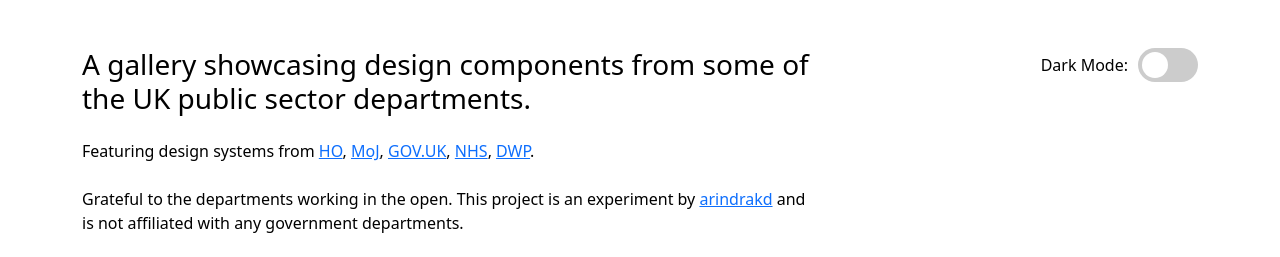
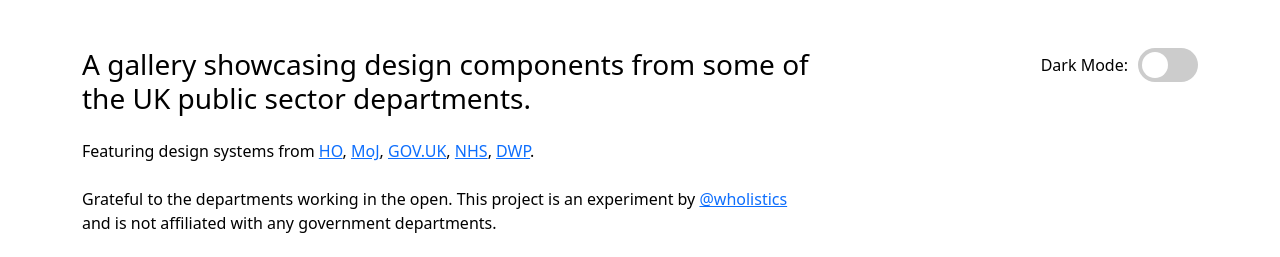
Before and after one commit to x-govuk-component-and-pattern-gallery/x-govuk-component-and-pattern-gallery.github.io, a plain HTML site: page index.html in a window 1280 px wide. Shown: the top 257 px of the page. Drawn offline with nearby package versions, Linux system fonts and the light colour scheme.

Commit message:
Add files via upload

```diff
--- a/index.html
+++ b/index.html
@@ -21,7 +21,7 @@
 
                 </h3>
                 <p class="mb-4"> Featuring design systems from <span id="organisationNames"></span>.
-<p class="mb-4"> Grateful to the departments working in the open. This project is an experiment by <a href="https://bsky.app/profile/wholistics.bsky.social" target="_blank" rel="noopener noreferrer">arindrakd</a> and is not affiliated with any government departments.
+<p class="mb-4"> Grateful to the departments working in the open. This project is an experiment by <a href="https://bsky.app/profile/wholistics.bsky.social" target="_blank" rel="noopener noreferrer">@wholistics</a> and is not affiliated with any government departments.
 </p>
 
 
@@ -55,7 +55,7 @@
             <strong>Disclaimer:</strong> This project is not affiliated with GOV.UK or any UK government department in any official capacity.
         </p>
         <p class="mb-0">
-            This is a personal open source project developed by <a href="https://bsky.app/profile/wholistics.bsky.social" target="_blank" rel="noopener noreferrer">@akd</a> hosted in Github for contributions create a <a href="https://github.com/x-govuk-component-and-pattern-gallery/x-govuk-component-and-pattern-gallery.github.io">pull request</a>
+            This is a personal open source project developed by <a href="https://bsky.app/profile/wholistics.bsky.social" target="_blank" rel="noopener noreferrer">@wholistics</a> hosted in Github for contributions create a <a href="https://github.com/x-govuk-component-and-pattern-gallery/x-govuk-component-and-pattern-gallery.github.io">pull request</a>
         </p>
     </footer>
 
```
